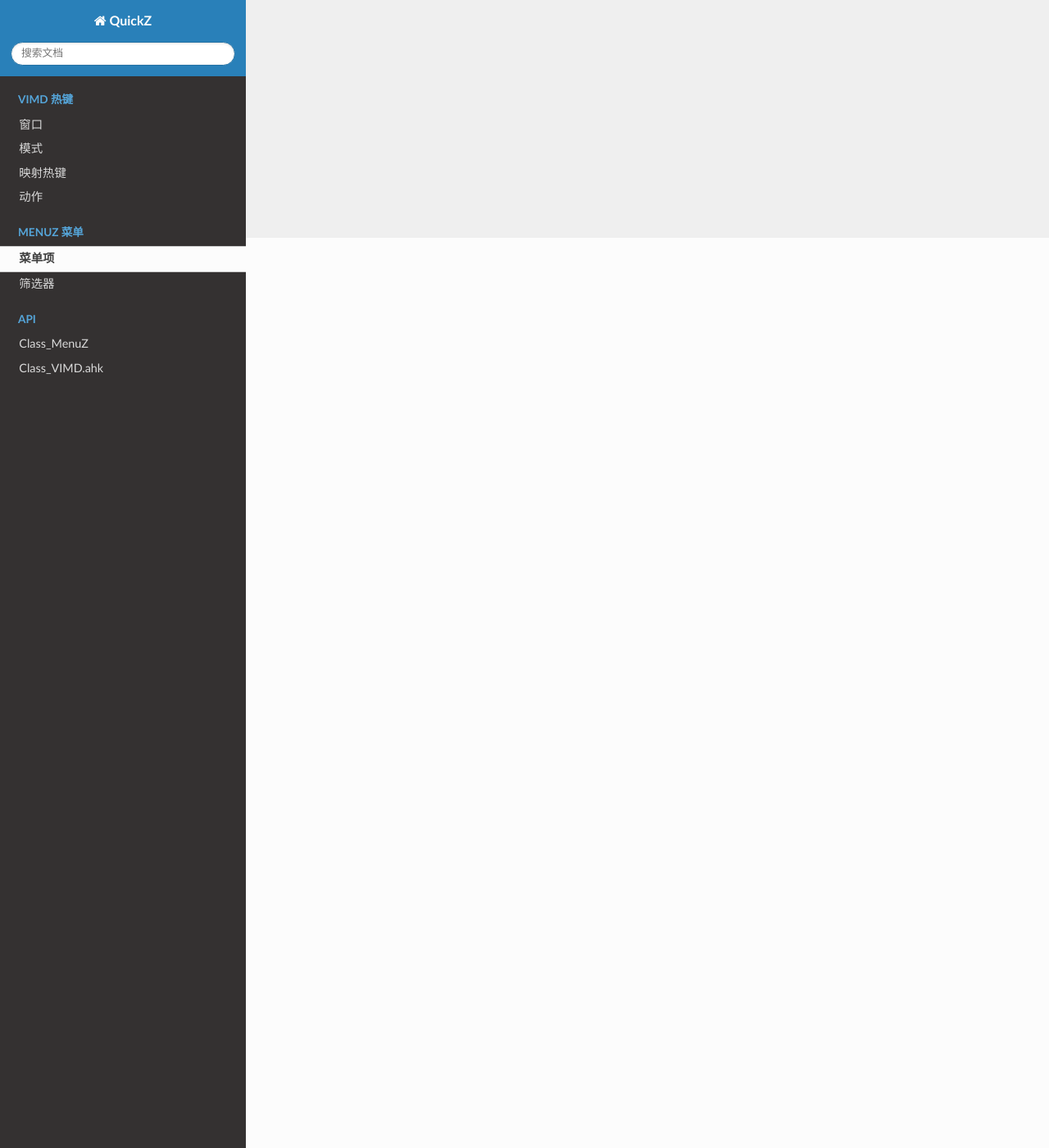
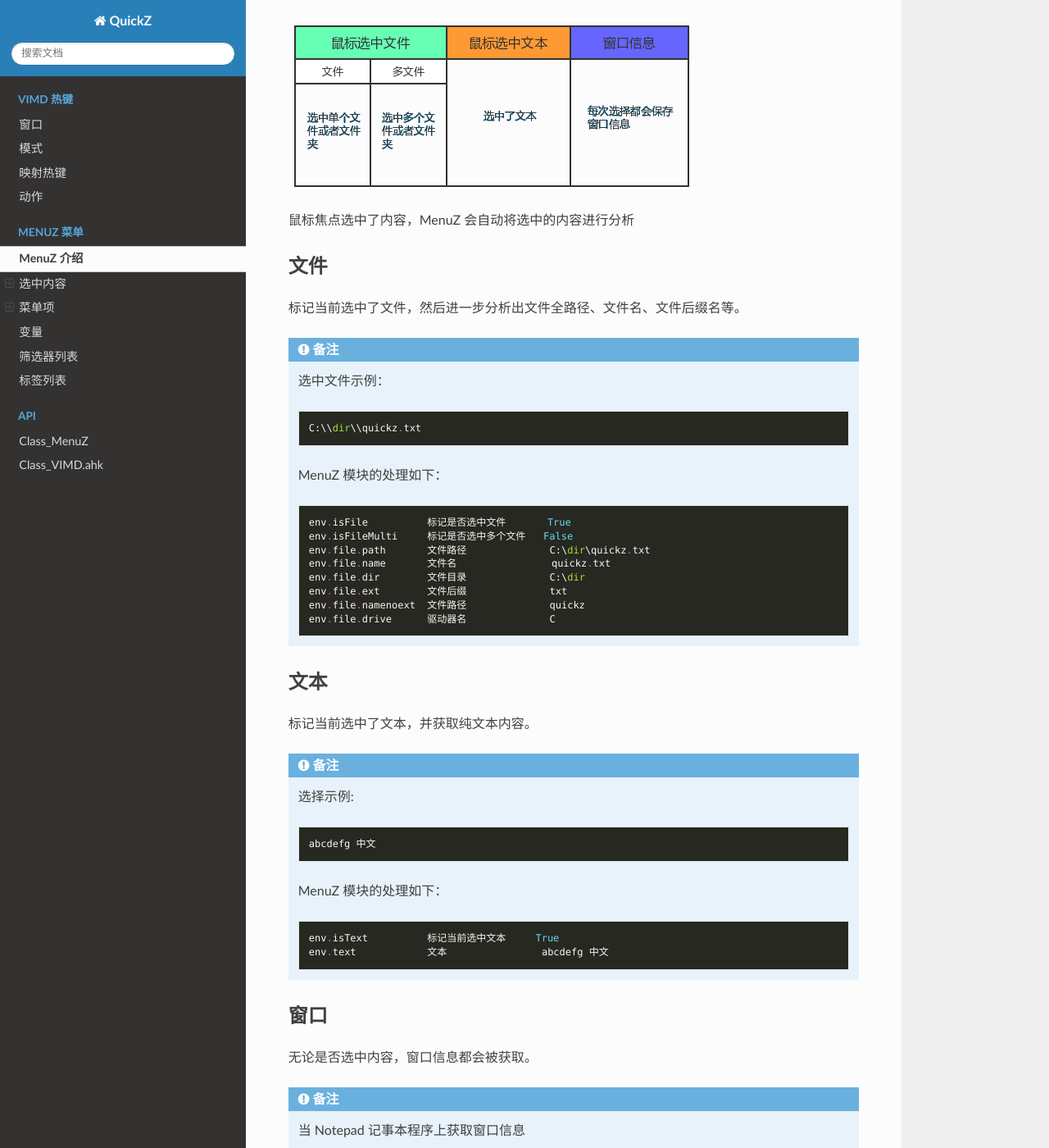
Before and after one commit to linxinhong/QuickZ, a Sphinx documentation site: the page built from docs/menuz.rst, in a window 1280 px wide and 1400 px high, scrolled down 1110 px. Shown: the whole window at 82% size. Built offline with Sphinx 7.4.7 and the Read the Docs theme 2.0.0, drawn with Linux system fonts in a browser that asks for light colours; some of the changed text lies outside the part shown.

Commit message:
添加 MenuZ 部分的文档说明

```diff
--- a/docs/menuz.rst
+++ b/docs/menuz.rst
@@ -1,11 +1,264 @@
+MenuZ 介绍
+----------------
+
+MenuZ 模块的最基本工作流程：
+
+1. 鼠标移动至需要选择的内容，可以是资源管理器中的某个文件，也可以是一段文字。
+
+2. 按下快捷键（默认是 *Alt + Q*)
+
+3. 菜单根据选中的内容进行处理，显示出匹配 "选中内容" 的菜单项
+
+4. 点击执行菜单预定义的功能。
+
+使用 MenuZ 需要进行菜单项的定义，包括菜单名称和样式，菜单项在什么条件下出现，以及执行哪些功能。
+
+为了方便定义菜单项，MenuZ 的定义语法沿用了 Candy 的一些语法，所以你会看到类似于这样的标签:
+
+.. code-block::
+
+    {file:path}
+
+    {ext:= txt, ini, json}
+
+不要担心，这个语法并不难，因为经常用的标签就几个。当你需要复杂场景的时候，再查询可用标签即可。
+
+.. tip::
+
+    QuickZ 鼓励你在遇到某个重复操作时并大量花费时间的情况下进行配置，而不是设想场景然后配置用不到的功能。
+
+.. attention::
+
+    接下来你需要了解：
+
+    1. MenuZ能够选中哪些内容？
+
+    2. 怎样定义一个菜单？
+
+    3. 怎样让菜单根据选择的内容来决定是否显示？
+
+选中内容
+----------------
+
+MenuZ 模块会将选中的内容保存一个环境信息( env )
+
+这个环境信息 ( env ) 保存的内容如下：
+
+.. image:: ./_static/menuz-select-type.png
+
+鼠标焦点选中了内容，MenuZ 会自动将选中的内容进行分析
+
+文件
+^^^^^
+
+标记当前选中了文件，然后进一步分析出文件全路径、文件名、文件后缀名等。
+
+
+.. note::
+
+    选中文件示例：
+
+    .. code-block::
+
+        C:\\dir\\quickz.txt
+
+    MenuZ 模块的处理如下：
+
+    .. code-block::
+
+        env.isFile          标记是否选中文件       True
+        env.isFileMulti     标记是否选中多个文件   False
+        env.file.path       文件路径              C:\dir\quickz.txt
+        env.file.name       文件名                quickz.txt
+        env.file.dir        文件目录              C:\dir
+        env.file.ext        文件后缀              txt
+        env.file.namenoext  文件路径              quickz
+        env.file.drive      驱动器名              C
+
+
+文本
+^^^^^
+
+标记当前选中了文本，并获取纯文本内容。
+
+.. note::
+
+    选择示例:
+
+    .. code-block::
+
+        abcdefg 中文
+
+    MenuZ 模块的处理如下：
+
+    .. code-block::
+
+        env.isText          标记当前选中文本     True
+        env.text            文本                abcdefg 中文
+
+窗口
+^^^^^^
+
+无论是否选中内容，窗口信息都会被获取。
+
+.. note::
+
+    当 Notepad 记事本程序上获取窗口信息
+
+    MenuZ 模块的处理如下：
+
+    .. code-block::
+
+        env.isWin     标记当前选中文本            True
+        env.x         当前鼠标的 x 座标           324
+        env.y         当前鼠标的 y 座标           230
+        env.winHwnd   当前的 Hwnd 值              0xf3d38028
+        env.winClass  当前的 Class 值,区分大小写   Notepad
+        env.winExe    当前的程序名                notepad.exe
+        env.winExeFullPath  完整程序名            C:\windows\notepad.exe
+        env.winControl  当前控件名                Edit1
+        env.winTitle   当前程序标题名             无标题 - 记事本
+
+
 菜单项
 ----------------
 
-name:
+名称 (name)
+^^^^^^^^^^^
 
-icon:
+菜单的名称，名称无特殊限制。
+
+如需要指定菜单项的快捷键，请通过添加 ``&`` 字符实现。例如:
+
+``&Notepad`` 显示出的结果是 ``Notepad`` ，并支持 ``N`` 键激活
+
+如果需要对齐菜单名称，请通过添加 ``>>`` 实现，例如：
+
+``记事本>>(&N)`` 显示出的名称为 ``记事本              (&N)``
+
+图标 (icon)
+^^^^^^^^^^^
+
+.. image:: ./_static/menuz-item-icon.png
+
+为了方便标识菜单，菜单项支持添加图标展示。
+
+图标值由图标资源文件 + 图标编号组成，图标编号需要添加，写法如下：
+
+``C:\windows\notepad.exe:0``
+
+图标资源文件支持多种格式，包括：
+
+``.ico``  ``.exe`` ``.dll`` ``.icl``
+
+图标值支持使用变量。
+
+
+文字颜色 (tcolor)
+^^^^^^^^^^^^^^^^^
+
+
+背景颜色 (bgcolor)
+^^^^^^^^^^^^^^^^^
+
+运行程序
+^^^^^^^^
+exec
+
+运行参数
+^^^^^^^^
+param
+
+工作目录
+^^^^^^^^
+workdir
 
 筛选器
+^^^^^^^^
+filter
+
+子菜单
+^^^^^^^^
+sub
+
+变量
 ----------------
 
+
+筛选器列表
+----------------
+{only}
+
+{ext}
+
+{filename}
+
+{dirname}
+
+{text}
+
+{winclass}
+
+{winexe}
+
+{wintitle}
+
+{winctrl}
+
+{pos}
+
+自定义筛选器
+
+标签列表
+----------------
+{file}
+
 {file:path}
+
+{file:name}
+
+{file:ext}
+
+{file:dir}
+
+{file:namenoext}
+
+{file:drive}
+
+{list}
+
+{list: [path]}
+
+{list: [name]}
+
+{list: [ext]}
+
+{list: [dir]}
+
+{list: [namenoext]}
+
+{list: [drive]}
+
+{list: [cr]}
+
+{list: [tab]}
+
+{list: [idnex]}
+
+{text}
+
+{win}
+
+{win:hwnd}
+
+{win:clsas}
+
+{win.exe}
+
+{win:exefullpath}
+
+{win:control}
+
+{win:title}
+
+自定义标签
```
Also changed, not shown: docs/index.rst (+12 -2 lines), docs/_static/menuz-item-icon.png (added), docs/_static/menuz-select-type.png (added), docs/_static/quickz-demo.png (added), 2 other files.
